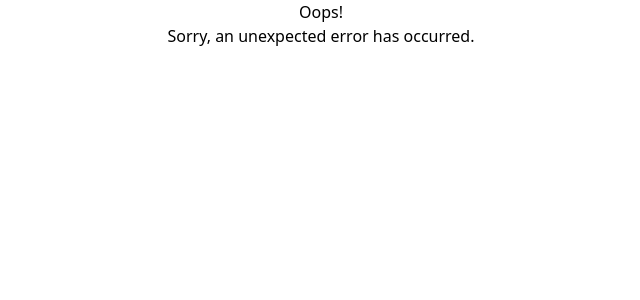
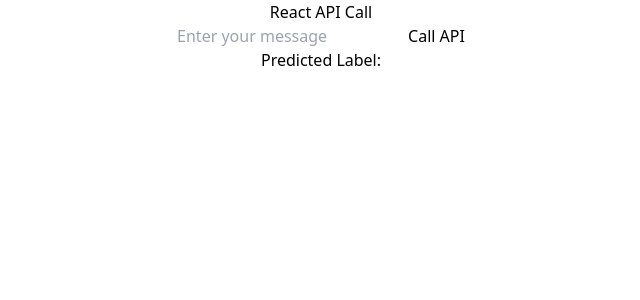
Before and after one commit to bhargav2402/legal_assistant, a React (Vite) app in the folder frontend/: page /prediction in a window 1280 px wide. Shown: the top 300 px of the page, without its empty margins (319-959 px from the left). Built offline with nearby package versions, Linux system fonts and the light colour scheme.

Commit message:
API and Pred Final

```diff
--- a/frontend/src/AppRoutes.jsx
+++ b/frontend/src/AppRoutes.jsx
@@ -12,6 +12,7 @@ import { useAuth0 } from "@auth0/auth0-react";
 import Loading from "./components/Loading";
 import ImageAnalysis from "./ImageAnalysis";
 import Search from "./Search";
+import PredictionComponent from "./components/Prediction";
 
 const ProtectedRoute = ({ element }) => {
 	const { user } = useAuth0();
@@ -42,16 +43,20 @@ const AppRoutes = () => {
 			<Route path="/login" element={<Login />} />
 			<Route
 				path="/login2"
-				element={<ProtectedRoute element={<Login />} />}
+				element={<Login />}
 			/>
 
 			<Route
 				path="/docs"
-				element={<ProtectedRoute element={<Docs />} />}
+				element={<Docs />}
 			/>
 			<Route
 				path="/search"
 				element={<Search />}
+			/>
+			<Route
+				path="/prediction"
+				element={<PredictionComponent />}
 			/>
 			{/* <Route path="/contact" element={<Contact />} />
 			<Route
--- a/frontend/src/components/Navbar.jsx
+++ b/frontend/src/components/Navbar.jsx
@@ -1,6 +1,7 @@
 import React from "react";
 import { Link } from "react-router-dom";
 import { useAuth0 } from "@auth0/auth0-react";
+import PredictionComponent from "./Prediction";
 
 const Navbar = () => {
 	const { user, isAuthenticated, isLoading } = useAuth0();
@@ -145,10 +146,10 @@ const Navbar = () => {
 								</li>
 								<li>
 									<a
-										href="#"
+										href="/prediction"
 										className="block py-2 px-3 text-gray-900 rounded hover:bg-gray-100 md:hover:bg-transparent md:hover:text-blue-700 md:p-0 dark:text-white md:dark:hover:text-blue-500 dark:hover:bg-gray-700 dark:hover:text-white md:dark:hover:bg-transparent dark:border-gray-700"
 									>
-										Pricing
+										Prediction
 									</a>
 								</li>
 								<li>
--- /dev/null
+++ b/frontend/src/components/Prediction.jsx
@@ -0,0 +1,64 @@
+import React, { useState } from "react";
+
+function PredictionComponent() {
+	const [apiResponse, setApiResponse] = useState("");
+	const [userInput, setUserInput] = useState("");
+	const [firstScore, setFirstScore] = useState("");
+	const [firstLabel, setFirstLabel] = useState("");
+
+	const handleInputChange = (event) => {
+		setUserInput(event.target.value);
+	};
+
+	const queryAPI = async () => {
+		const data = {
+			inputs: userInput,
+			parameters: {
+				candidate_labels: ["Case Accepted", "Case Rejected"],
+			},
+		};
+
+		try {
+			const response = await fetch(
+				"https://api-inference.huggingface.co/models/facebook/bart-large-mnli",
+				{
+					headers: {
+						Authorization:
+							"Bearer YOUR_HUGGING_FACE_TOKEN_HERE",
+					},
+					method: "POST",
+					body: JSON.stringify(data),
+				}
+			);
+
+			const result = await response.json();
+			setApiResponse(JSON.stringify(result, null, 2));
+			console.log(result);
+			// Extracting first value of scores and labels
+			const firstScoreValue = result.scores[0];
+			const firstLabelValue = result.labels[0];
+			setFirstScore(firstScoreValue);
+			setFirstLabel(firstLabelValue);
+		} catch (error) {
+			console.error("Error fetching data:", error);
+		}
+	};
+
+	return (
+		<div className="container" style={{ textAlign: "center" }}>
+			<h1>React API Call</h1>
+			<input
+				type="text"
+				value={userInput}
+				onChange={handleInputChange}
+				placeholder="Enter your message"
+			/>
+			<button onClick={queryAPI}>Call API</button>
+			{/* <pre>{apiResponse}</pre> */}
+			{/* <p>First Score: {firstScore}</p> */}
+			<p>Predicted Label: {firstLabel}</p>
+		</div>
+	);
+}
+
+export default PredictionComponent;
```
Also changed, not shown: 1 other file (tests, documents, lock files or other folders).
